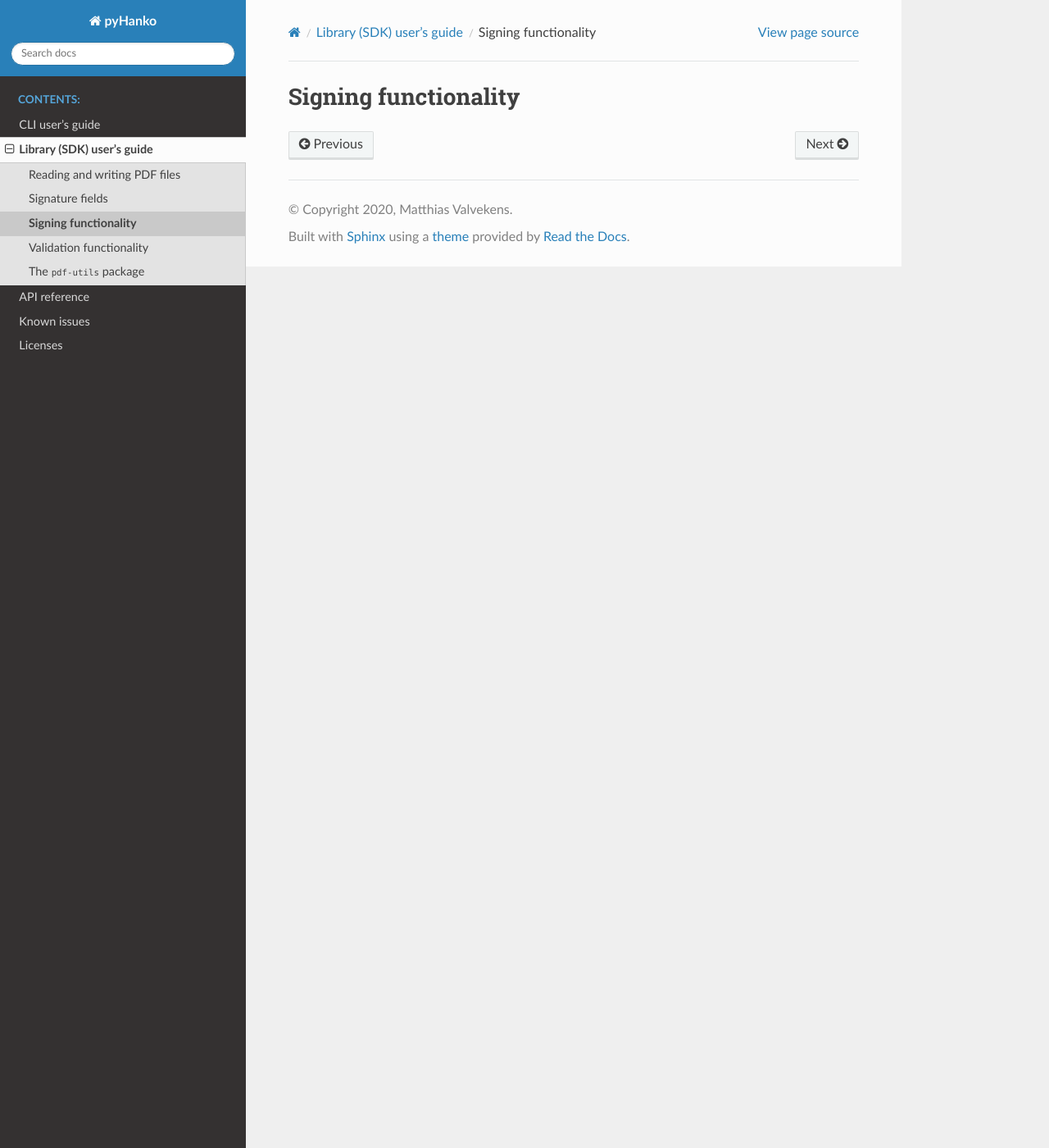
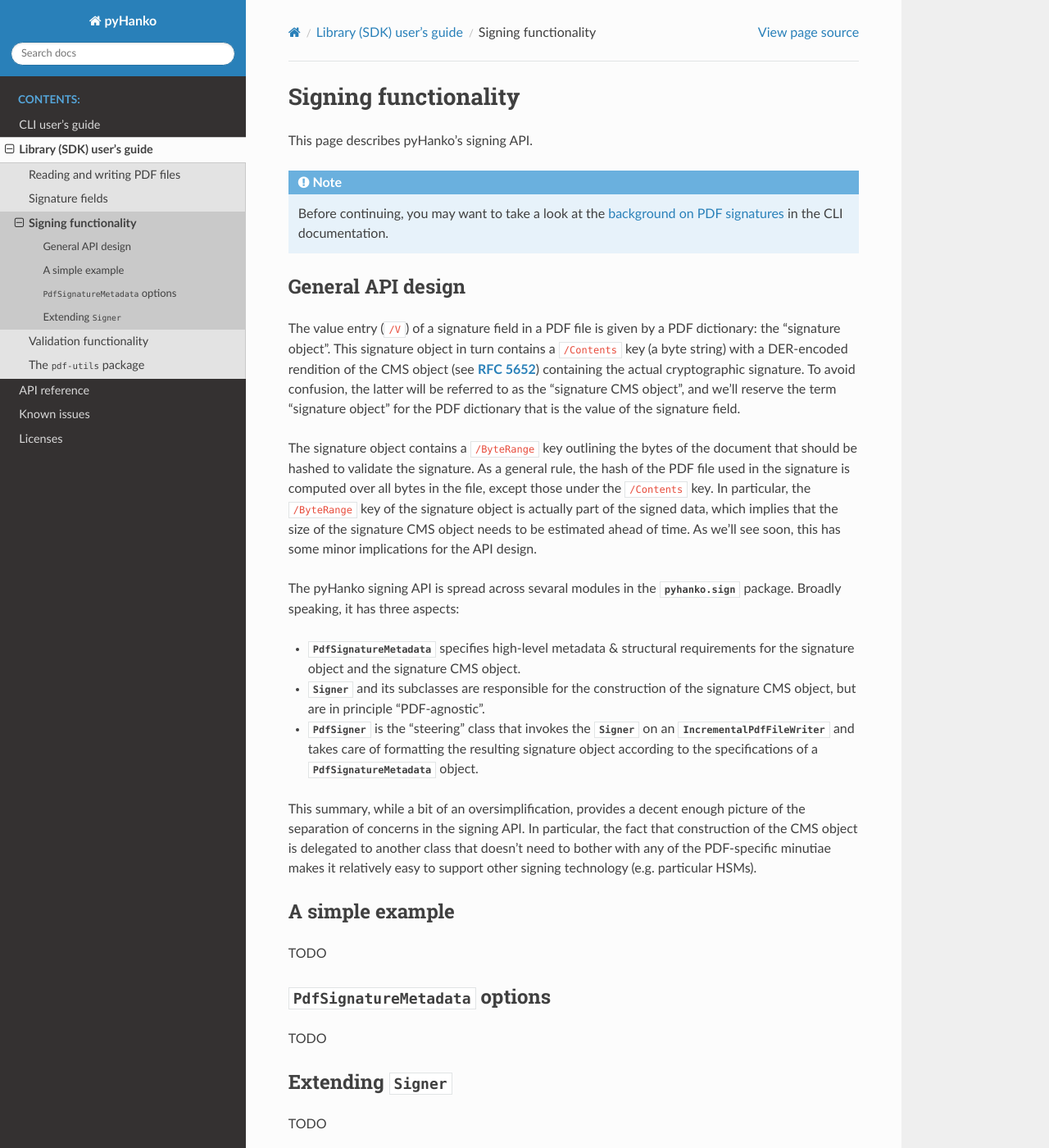
Before and after one commit to MatthiasValvekens/pyHanko, a Sphinx documentation site: the page built from docs/lib-guide/signing.rst, in a window 1280 px wide and 1400 px high. Shown: the whole window at 82% size. Built offline with Sphinx 7.4.7 and the Read the Docs theme 2.0.0, drawn with Linux system fonts in a browser that asks for light colours.

Commit message:
Outline of the signing API in docs

```diff
--- a/docs/lib-guide/signing.rst
+++ b/docs/lib-guide/signing.rst
@@ -1,2 +1,78 @@
 Signing functionality
 =====================
+
+.. |---| unicode:: U+02014 .. em dash
+   :trim:
+
+This page describes pyHanko's signing API.
+
+.. note::
+    Before continuing, you may want to take a look at the
+    :ref:`background on PDF signatures <pdf-signing-background>` in the CLI
+    documentation.
+
+
+General API design
+------------------
+
+The value entry (``/V``) of a signature field in a PDF file is given by a PDF
+dictionary: the "signature object".
+This signature object in turn contains a ``/Contents`` key (a byte string)
+with a DER-encoded rendition of the CMS object (see :rfc:`5652`) containing the
+actual cryptographic signature.
+To avoid confusion, the latter will be referred to as the "signature CMS object",
+and we'll reserve the term "signature object" for the PDF dictionary that is the
+value of the signature field.
+
+The signature object contains a ``/ByteRange`` key outlining the bytes of the
+document that should be hashed to validate the signature.
+As a general rule, the hash of the PDF file used in the signature is computed
+over all bytes in the file, except those under the ``/Contents`` key.
+In particular, the ``/ByteRange`` key of the signature object is actually
+part of the signed data, which implies that the size of the signature
+CMS object needs to be estimated ahead of time. As we'll see soon, this has
+some minor implications for the API design.
+
+
+.. |PdfSignatureMetadata| replace:: :class:`~.pyhanko.sign.signers.PdfSignatureMetadata`
+.. |Signer| replace:: :class:`~.pyhanko.sign.signers.Signer`
+.. |PdfSigner| replace:: :class:`~.pyhanko.sign.signers.PdfSigner`
+
+
+The pyHanko signing API is spread across sevaral modules in the
+:mod:`.pyhanko.sign` package. Broadly speaking, it has three aspects:
+
+* |PdfSignatureMetadata| specifies high-level metadata & structural requirements
+  for the signature object and the signature CMS object.
+* |Signer| and its subclasses are responsible for the construction of the
+  signature CMS object, but are in principle "PDF-agnostic".
+* |PdfSigner| is the "steering" class that invokes the |Signer| on an
+  :class:`~.pyhanko.pdf_utils.incremental_writer.IncrementalPdfFileWriter`
+  and takes care of formatting the resulting signature object according
+  to the specifications of a |PdfSignatureMetadata| object.
+
+
+This summary, while a bit of an oversimplification, provides a
+decent enough picture of the separation of concerns in the signing API.
+In particular, the fact that construction of the CMS object is delegated to
+another class that doesn't need to bother with any of the PDF-specific
+minutiae makes it relatively easy to support other signing technology
+(e.g. particular HSMs).
+
+
+A simple example
+----------------
+
+TODO
+
+
+|PdfSignatureMetadata| options
+------------------------------
+
+TODO
+
+
+Extending |Signer|
+------------------
+
+TODO
```
